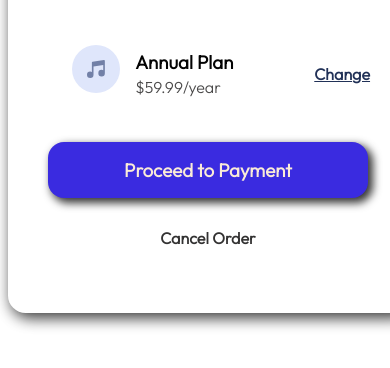
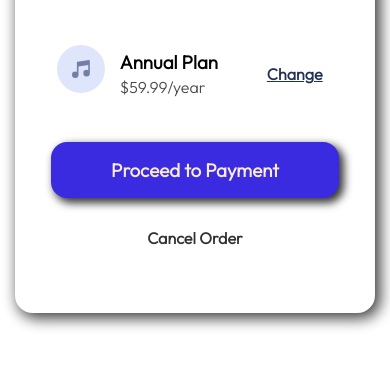
Before and after one commit to akshaykumarmondal/Music-Card, a plain HTML site: page index.html in a window 390 px wide. Shown: the part 412-780 px from the top of the page. Drawn offline with Linux system fonts and the light colour scheme.

Commit message:
Adjusted the margin to make more responsive

```diff
--- a/styles.css
+++ b/styles.css
@@ -13,7 +13,7 @@ body{
 }
 .container{
     width: 440px;
-    height: 100vh;
+    height: 110vh;
     /* border: 1px solid black; */
     margin: 15rem auto;
     background-color: #fff;
@@ -127,9 +127,14 @@ body{
 @media (min-width: 319px) and (max-width: 944px){
 
     .container{
-        width: 400px;
+        width: 360px;
         height: 85vh;
         margin: 0 auto;
     }
-
+    .change-direction{
+        margin-left: 2.8rem;
+    }
+    .music-icon{
+        margin-left: 2.6rem;
+    }
 }
```
